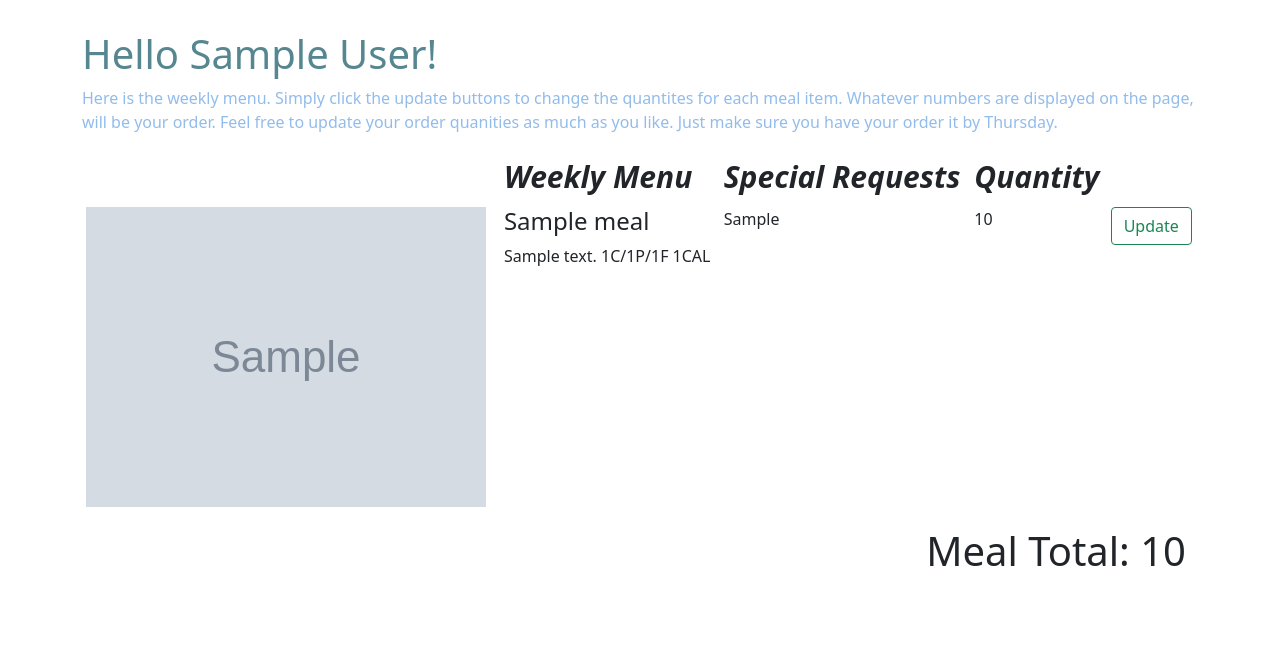
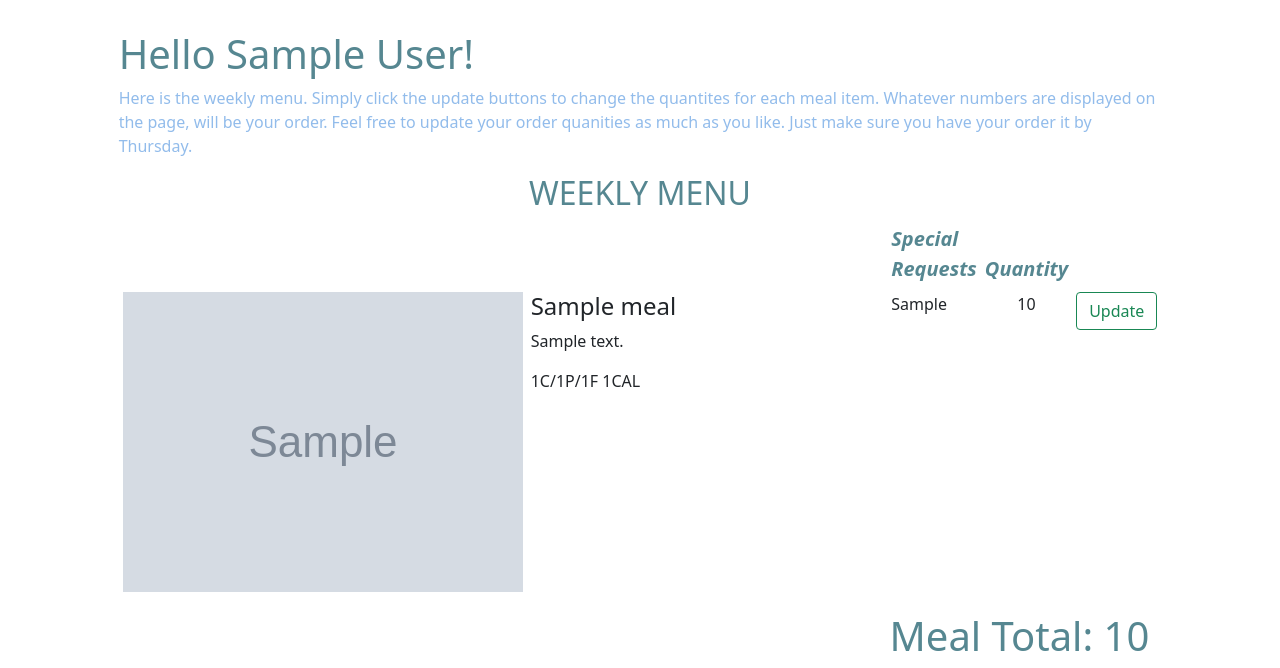
Before and after one commit to jmhubbard/Good_Life_Meal_Prep_Subscribers_Page, a Django app: page /menu in a window 1280 px wide. Shown: the part 170-838 px from the top of the page. Before the commit the page ends 736 px from the top, so only its background shows below. Run offline with Django 3.2, Linux system fonts and the light colour scheme; a user stored in the database is signed in; tables that the repository leaves empty hold one stand-in row (values such as "Sample post"); grey boxes marked "Sample" are stand-in pictures.

Commit message:
adds styling to menu template

```diff
--- a/orderitems/templates/orderitems/menu.html
+++ b/orderitems/templates/orderitems/menu.html
@@ -1,23 +1,24 @@
 {% extends 'main/base.html' %}
 
 {% block content %}
-<div class="container firstElement">
+<div class="container firstElement col-10">
     <h1>Hello {{current_user.name}}!</h1>
     <p class="bodyText">Here is the weekly menu. Simply click the update buttons to change the quantites for each meal item. Whatever numbers are displayed on the page, will be your order. Feel free to update your order quanities as much as you like. Just make sure you have
         your order it by Thursday.</p>
 </div>
 
 {% if order_items|length > 0 %}
-<div class="container">
+<div class="container col-10">
+    <h2 class="text-center letterText">WEEKLY MENU</h2>
     <div class="form-group">
         <table class="table table-borderless table-sm">
             <thead>
-                <tr>
-                    <th scope="col" style="font-size: 30px; font-style: italic"></th>
-                    <th scope="col" style="font-size: 30px; font-style: italic">Weekly Menu</th>
-                    <th scope="col" style="font-size: 30px; font-style: italic">Special Requests</th>
-                    <th scope="col" style="font-size: 30px; font-style: italic">Quantity</th>
-                    <th scope="col" style="font-size: 30px; font-style: italic"></th>
+                <tr class="letterText fs-5 fw-bold fst-italic">
+                    <th scope="col"></th>
+                    <th scope="col"></th>
+                    <th scope="col">Special Requests</th>
+                    <th scope="col">Quantity</th>
+                    <th scope="col"></th>
                 </tr>
             </thead>
             <tbody>
@@ -25,13 +26,14 @@
                 <tr>
                     <th scope="row"><img src="{{ i.item.small_picture_url }}" alt="{{ i.item }}">
                         </td>
-                    <td>
+                    <td class="col-5">
                         <h4>{{ i.item }}</h4>
-                        <p>{{ i.item.description }} {{i.item.proteins}}C/{{i.item.carbs}}P/{{i.item.fats}}F
+                        <p>{{ i.item.description }}
+                        <p>{{i.item.proteins}}C/{{i.item.carbs}}P/{{i.item.fats}}F
                             {{i.item.calories}}CAL</p>
                     </td>
                     <td>{{ i.special_requests }}</td>
-                    <td>{{ i.quantity }}</td>
+                    <td class="text-center">{{ i.quantity }}</td>
                     <td><a href="{% url 'orderitem-update' i.id %}" class="btn btn-outline-success btn-md">Update</a>
                     </td>
                 </tr>
@@ -39,7 +41,7 @@
             </tbody>
         </table>
     </div>
-    <div class="container text-end">
+    <div class="container text-end letterText">
         <h1>Meal Total: {{current_total}}</h1>
     </div>
 </div>
```
